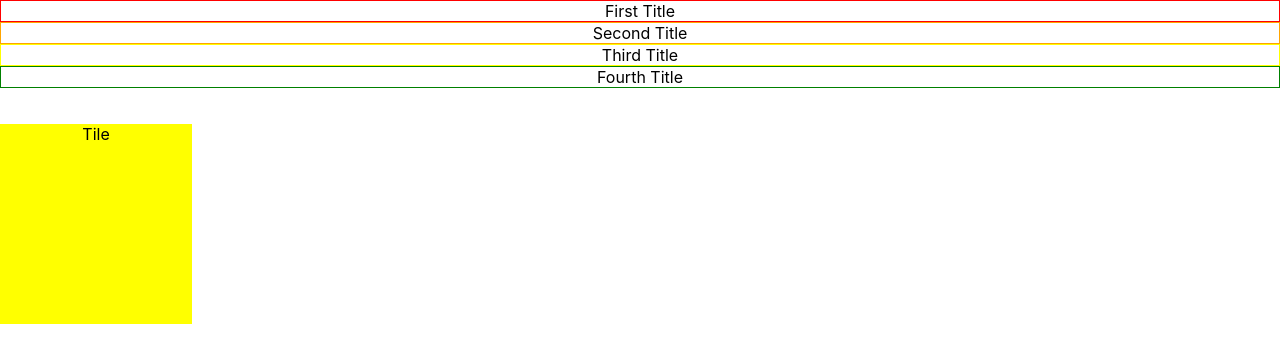
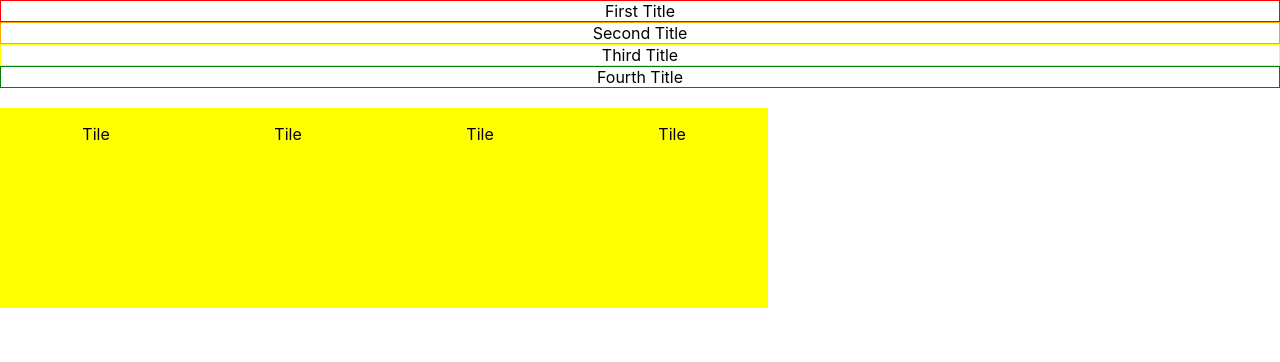
Before and after one commit to JoshuaJonesTS/basic-react-practice, a React (Create React App) app: page / in a window 1280 px wide. Shown: the top 362 px of the page. Built offline with nearby package versions, Linux system fonts and the light colour scheme.

Commit message:
Add multiple squares

```diff
--- a/src/App.js
+++ b/src/App.js
@@ -10,7 +10,13 @@ function App() {
      <Header title={"Third Title"} borderColor={"yellow"}></Header>
      <Header title={"Fourth Title"} borderColor={"green"}></Header>
      <br></br>
-     <div>
+     <div style={{
+      display: "flex",
+      flex: "flex-wrap"
+     }}>
+      <Square />
+      <Square />
+      <Square />
       <Square />
      </div>
     </div>
```
